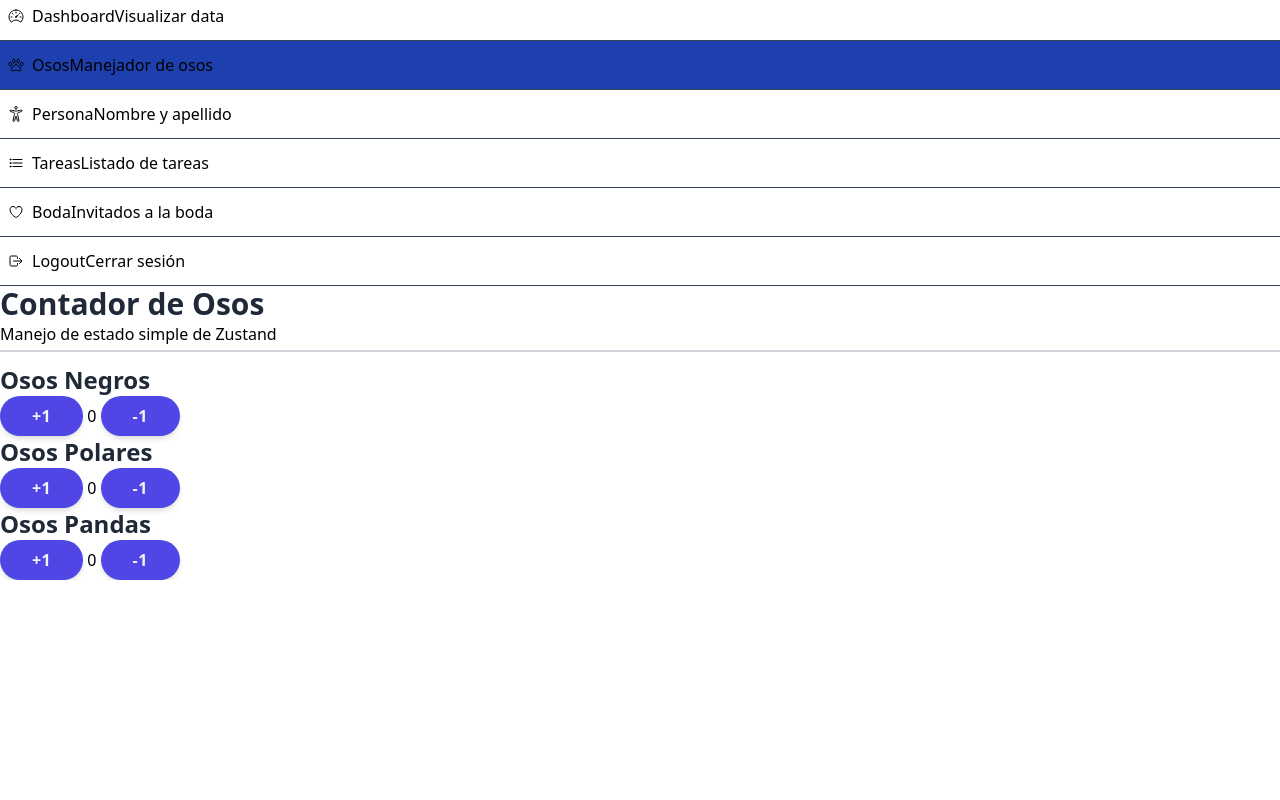
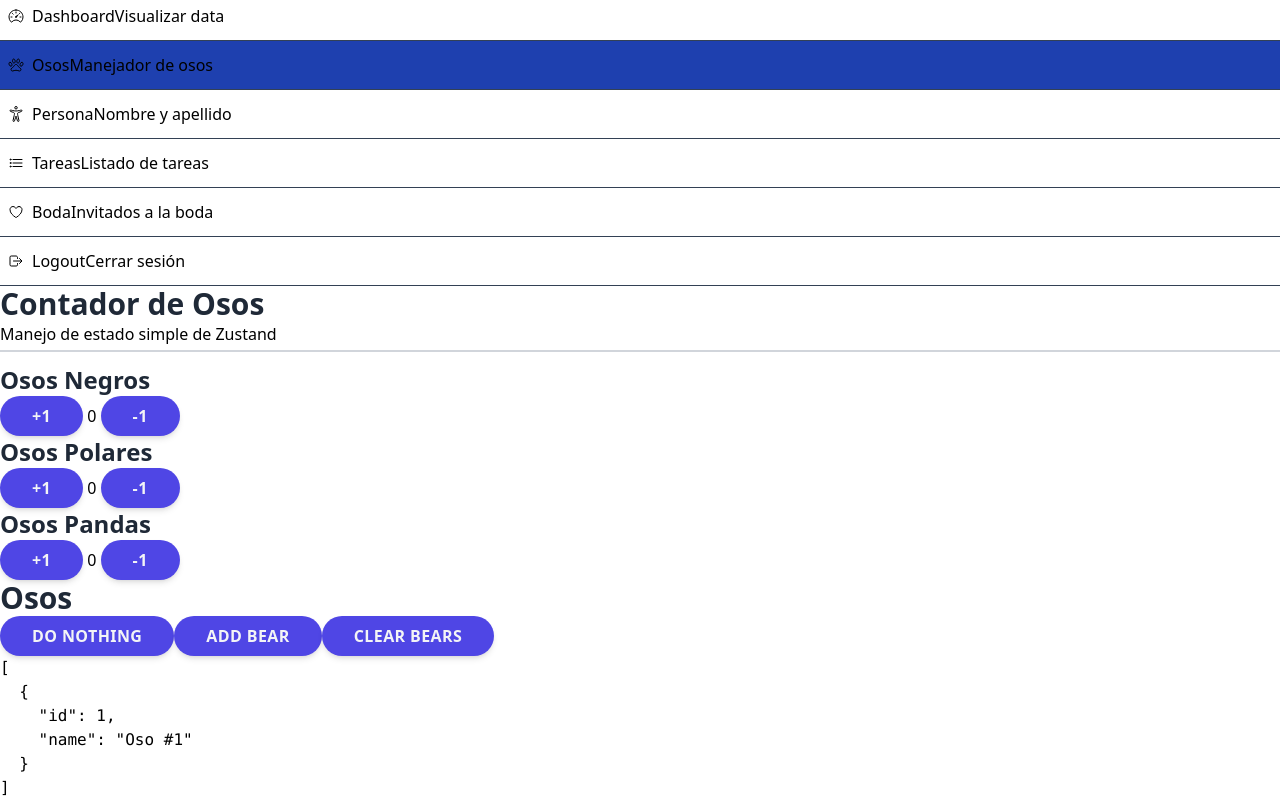
Before and after one commit to richfjiq/zustand, a React (Vite) app: page /dashboard/bears in a window 1280 px wide. Shown: the part 416-1216 px from the top of the page. Before the commit the page ends 996 px from the top, so only its background shows below. Built offline with nearby package versions, Linux system fonts and the light colour scheme.

Commit message:
chore: add nested objects

```diff
--- a/src/pages/01-basic/BearPage.tsx
+++ b/src/pages/01-basic/BearPage.tsx
@@ -1,6 +1,9 @@
+import { useShallow } from 'zustand/shallow';
+import { WhiteCard } from '../../components';
 import { BlackBears } from '../../components/bears/black-bears';
 import { PandaBears } from '../../components/bears/panda-bears';
 import { PolarBears } from '../../components/bears/polar-bears';
+import { useBearStore } from '../../stores';
 
 export const BearPage = () => {
   return (
@@ -13,7 +16,33 @@ export const BearPage = () => {
         <BlackBears />
         <PolarBears />
         <PandaBears />
+        <BearsDisplay />
       </div>
     </>
   );
 };
+
+const BearsDisplay = () => {
+  const bears = useBearStore(useShallow((state) => state.bears));
+  const doNothing = useBearStore((state) => state.doNothing);
+  const addBear = useBearStore((state) => state.addBear);
+  const clearBears = useBearStore((state) => state.clearBears);
+
+  return (
+    <WhiteCard>
+      <h1>Osos</h1>
+      <button className="mt-4" onClick={doNothing}>
+        Do Nothing
+      </button>
+      <button className="mt-4" onClick={addBear}>
+        Add Bear
+      </button>
+      <button className="mt-4" onClick={clearBears}>
+        Clear Bears
+      </button>
+      <pre className="mt-4">{JSON.stringify(bears, null, 2)}</pre>
+    </WhiteCard>
+  );
+};
+
+export default BearsDisplay;
--- a/src/pages/dashboard/DashboardPage.tsx
+++ b/src/pages/dashboard/DashboardPage.tsx
@@ -1,7 +1,15 @@
-import { IoAccessibilityOutline, IoHeartOutline, IoListOutline, IoLockClosedOutline, IoPawOutline } from 'react-icons/io5';
+import {
+  IoAccessibilityOutline,
+  IoHeartOutline,
+  IoListOutline,
+  IoLockClosedOutline,
+  IoPawOutline,
+} from 'react-icons/io5';
 import { WhiteCard } from '../../components';
+import { useBearStore } from '../../stores';
 
 export const Dashboard = () => {
+  const totalBears = useBearStore((state) => state.computed.totalBears);
   return (
     <>
       <h1>Dashboard</h1>
@@ -9,45 +17,36 @@ export const Dashboard = () => {
       <hr />
 
       <div className="grid grid-cols-1 md:grid-cols-2 lg:grid-cols-3 xl:grid-cols-4 gap-4">
+        <WhiteCard centered>
+          <IoPawOutline size={50} className="text-indigo-600" />
+          <h2>Osos</h2>
+          <p>{totalBears}</p>
+        </WhiteCard>
 
         <WhiteCard centered>
-          <IoPawOutline size={ 50 } className="text-indigo-600" />
-          <h2>Osos</h2>
-          <p>Información</p>
-        </WhiteCard>
-
-
-        <WhiteCard centered>
-          <IoAccessibilityOutline size={ 50 } className="text-indigo-600" />
+          <IoAccessibilityOutline size={50} className="text-indigo-600" />
           <h2>Persona</h2>
           <p>Información</p>
         </WhiteCard>
 
-
         <WhiteCard centered>
-          <IoListOutline size={ 50 } className="text-indigo-600" />
+          <IoListOutline size={50} className="text-indigo-600" />
           <h2>Tareas</h2>
           <p>Información</p>
         </WhiteCard>
 
-
         <WhiteCard centered>
-          <IoHeartOutline size={ 50 } className="text-indigo-600" />
+          <IoHeartOutline size={50} className="text-indigo-600" />
           <h2>Boda</h2>
           <p>Información</p>
         </WhiteCard>
 
-
         <WhiteCard centered>
-          <IoLockClosedOutline size={ 50 } className="text-indigo-600" />
+          <IoLockClosedOutline size={50} className="text-indigo-600" />
           <h2>Auth</h2>
           <p>Información</p>
         </WhiteCard>
-
-
-
       </div>
-
     </>
   );
 };
--- a/src/stores/bears/bears.store.ts
+++ b/src/stores/bears/bears.store.ts
@@ -1,22 +1,49 @@
 import { create } from 'zustand';
+
+interface IBear {
+  id: number;
+  name: string;
+}
 
 interface IBearState {
   blackBears: number;
   polarBears: number;
   pandaBears: number;
+  bears: IBear[];
   increaseBlackBears: (by: number) => void;
   increasePolarBears: (by: number) => void;
   increasePandaBears: (by: number) => void;
+  doNothing: () => void;
+  addBear: () => void;
+  clearBears: () => void;
+  computed: {
+    totalBears: number;
+  };
 }
 
-export const useBearStore = create<IBearState>((set) => ({
+export const useBearStore = create<IBearState>((set, get) => ({
   blackBears: 0,
   polarBears: 0,
   pandaBears: 0,
+  bears: [{ id: 1, name: 'Oso #1' }],
+  computed: {
+    get totalBears() {
+      return get().blackBears + get().polarBears + get().pandaBears;
+    },
+  },
   increaseBlackBears: (by) =>
     set((state) => ({ blackBears: state.blackBears + by })),
   increasePolarBears: (by) =>
     set((state) => ({ polarBears: state.polarBears + by })),
   increasePandaBears: (by) =>
     set((state) => ({ pandaBears: state.pandaBears + by })),
+  doNothing: () => set((state) => ({ bears: [...state.bears] })),
+  addBear: () =>
+    set((state) => ({
+      bears: [
+        ...state.bears,
+        { id: state.bears.length + 1, name: `Oso #${state.bears.length + 1}` },
+      ],
+    })),
+  clearBears: () => set(() => ({ bears: [] })),
 }));
```
